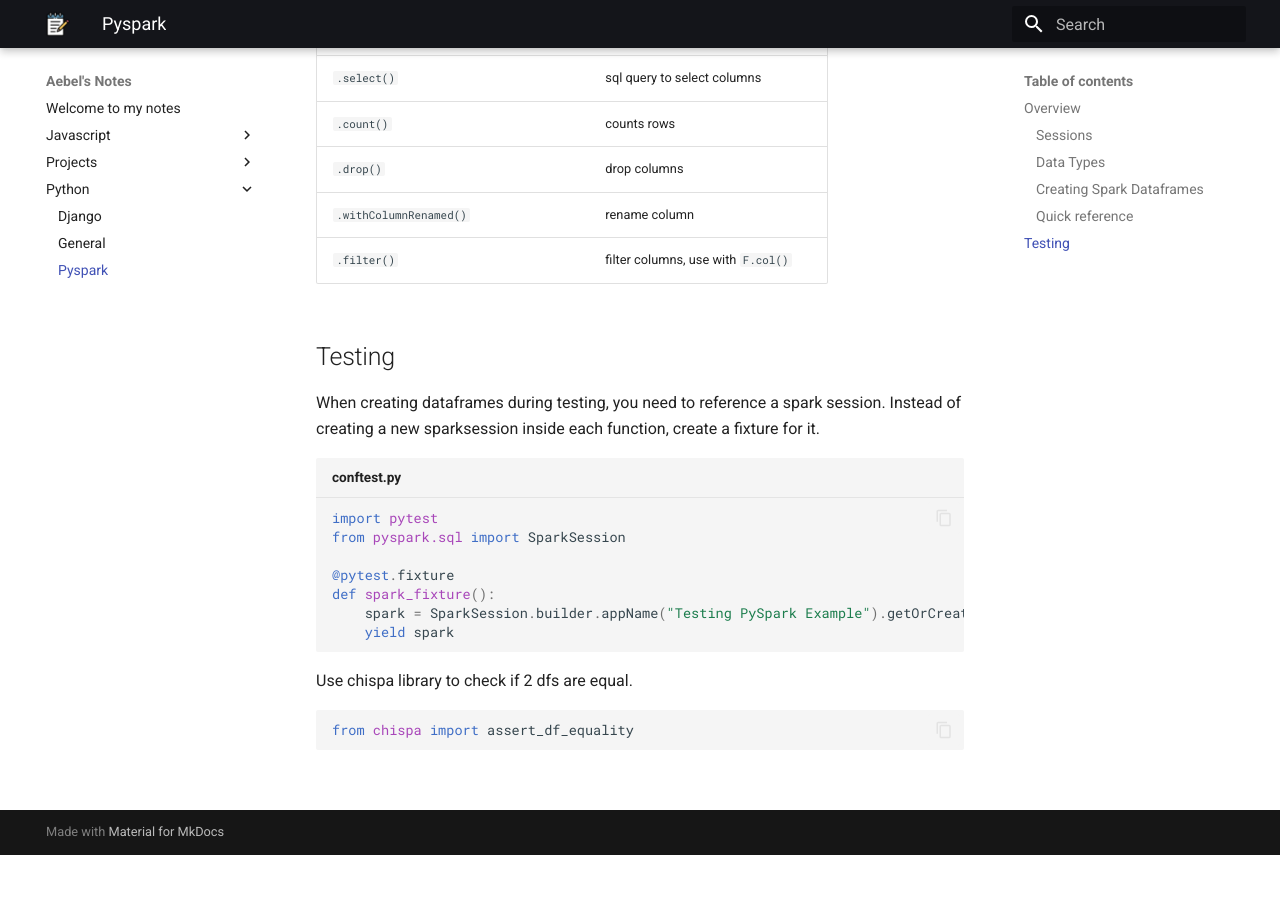
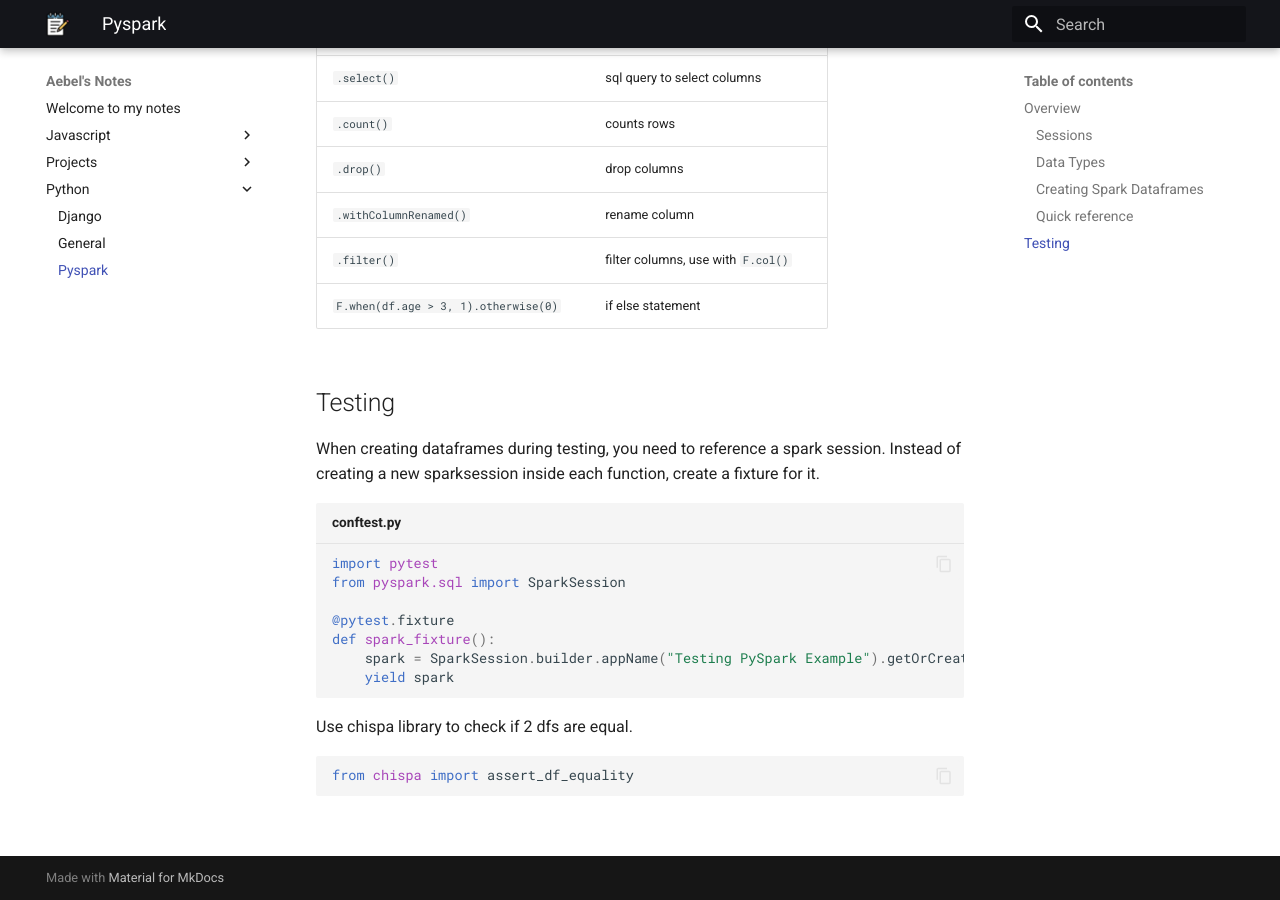
Before and after one commit to Aebel-Shajan/notes, an MkDocs documentation site: the page built from docs/python/pyspark.md, in a window 1280 px wide and 900 px high, scrolled down 2706 px. Built offline with MkDocs 1.6.1 and Material for MkDocs 9.7.7, drawn with Linux system fonts in a browser that asks for light colours; before the commit the page ends 3561 px from its top, so only the background shows below that.

Commit message:
Add .when().otherwise() logic

```diff
--- a/docs/python/pyspark.md
+++ b/docs/python/pyspark.md
@@ -120,6 +120,7 @@ functions | description
 `.drop()` | drop columns
 `.withColumnRenamed()` | rename column
 `.filter()` | filter columns, use with `F.col()`
+`F.when(df.age > 3, 1).otherwise(0)` |  if else statement
 
 
 ## Testing
```
